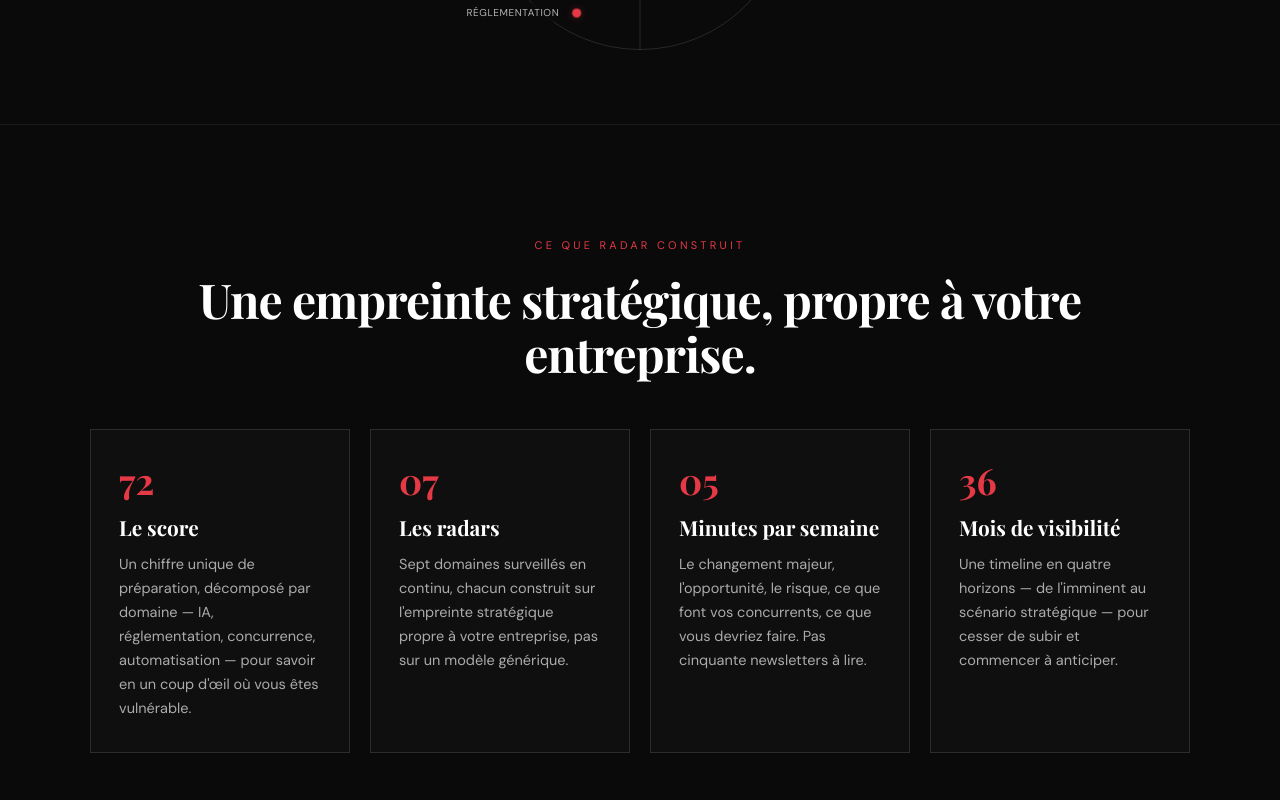
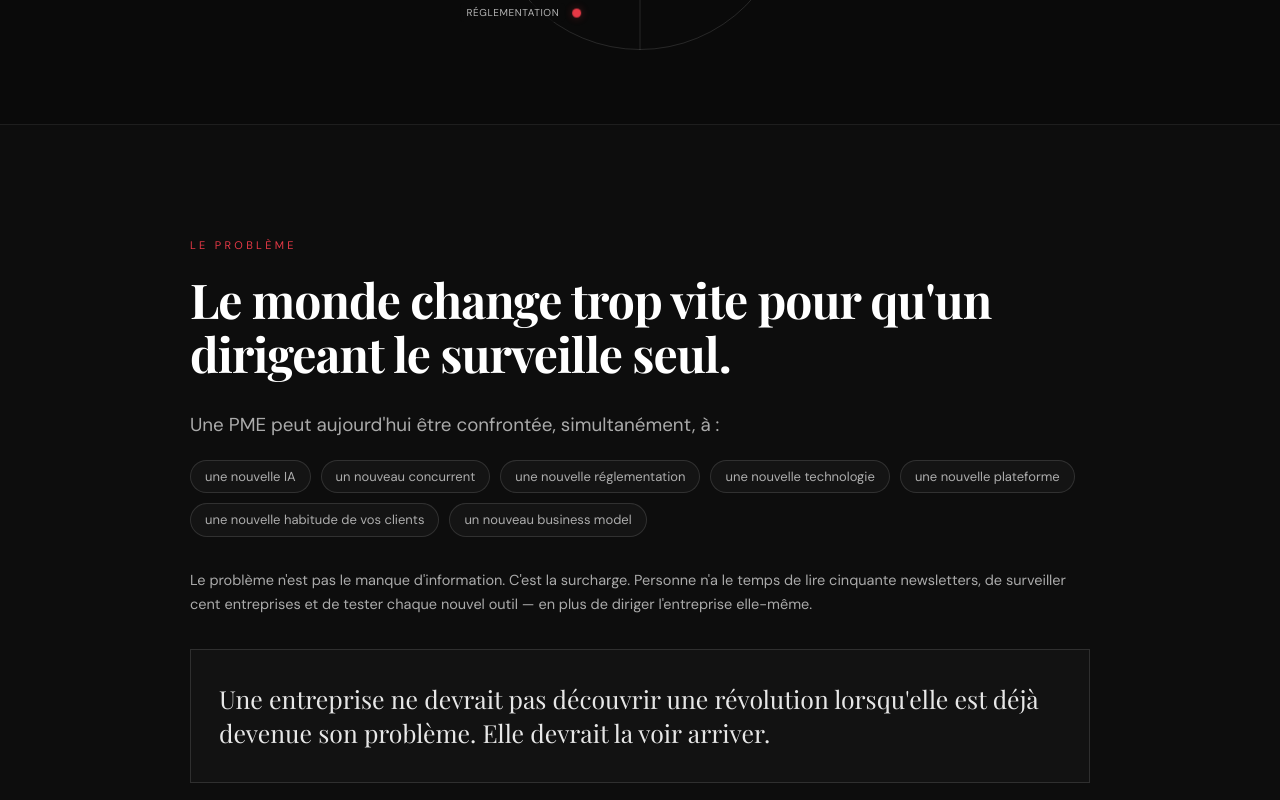
Before and after one commit to hamzaaoudin-commits/RADAR, a Next.js app: page / in a window 1280 px wide. Shown: the part 1020-1820 px from the top of the page. Built offline with nearby package versions, Linux system fonts and the light colour scheme; a web font is replaced by a local one.

Commit message:
Add files via upload

```diff
--- a/app/page.tsx
+++ b/app/page.tsx
@@ -1,9 +1,12 @@
 import { NavBar } from "@/components/navbar"
 import { HeroSection } from "@/components/hero-section"
+import { ProblemSection } from "@/components/problem-section"
 import { ContentsSection } from "@/components/contents-section"
 import { SevenRadars } from "@/components/seven-radars"
 import { PipelineGrid } from "@/components/pipeline-grid"
+import { AlertBriefSection } from "@/components/alert-brief-section"
 import { SectionDivider } from "@/components/section-divider"
+import { PricingPreview } from "@/components/pricing-preview"
 import { PricingCallout } from "@/components/pricing-callout"
 import { BridgeSection } from "@/components/bridge-section"
 import { FaqSection } from "@/components/faq-section"
@@ -15,10 +18,13 @@ export default function Home() {
     <main className="min-h-screen overflow-hidden bg-ink font-sans text-white">
       <NavBar />
       <HeroSection />
+      <ProblemSection />
       <ContentsSection />
       <SevenRadars />
       <PipelineGrid />
+      <AlertBriefSection />
       <SectionDivider word="DÉTECTEZ." caption="Ce que RADAR fait, avant tout le reste" />
+      <PricingPreview />
       <PricingCallout />
       <BridgeSection />
       <FaqSection faqs={FAQ_HOME} />
--- a/components/alert-brief-section.tsx
+++ b/components/alert-brief-section.tsx
@@ -1,38 +1,36 @@
-import { GlassCard } from "./glass-card"
 import { ScoreGauge } from "./score-gauge"
 
 export function AlertBriefSection() {
   return (
-    <section id="score" className="section overflow-hidden bg-ink">
-      <div className="shell">
-        <div className="mb-5 font-sans text-[11px] font-semibold tracking-[0.14em] text-brand">
-          CE QUE VOUS RECEVEZ
+    <section id="score" className="section">
+      <div className="shell-lg">
+        <div className="mb-12 text-center">
+          <div className="kicker mb-5">Ce que vous recevez</div>
+          <h2 className="h-section">Un score, une alerte quand ça compte, cinq minutes par semaine.</h2>
         </div>
-        <h2 className="mb-12 max-w-[700px] font-serif text-[clamp(1.8rem,3.6vw,3.1rem)] font-bold leading-[1.14] tracking-[-0.02em] text-white">
-          Un score, une alerte quand ça compte, cinq minutes par semaine.
-        </h2>
 
         <div className="grid gap-6 lg:grid-cols-[1fr_1.15fr]">
           <ScoreGauge />
 
           <div className="flex flex-col gap-6">
-            <GlassCard className="border-l-2 border-l-[#ff1a1a] p-6">
+            <div className="card border-l-2 border-l-[#ff1a1a] px-6 py-6">
               <div className="mb-2 font-sans text-[11px] font-semibold uppercase tracking-[0.14em] text-[#ff1a1a]">
                 🔴 RADAR ALERT
               </div>
               <h3 className="mb-1 font-serif text-base font-bold text-white">
                 OpenAI — nouvelle capacité d&apos;agent autonome
               </h3>
-              <p className="mb-3 font-sans text-[13px] text-chalk-55">Impact potentiel : <span className="text-[#ff1a1a]">élevé</span> · Horizon : 6–18 mois</p>
-              <p className="m-0 font-sans text-[13.5px] leading-relaxed text-chalk-65">
-                Cette technologie pourrait automatiser une partie de votre processus. Action recommandée : tester sur un flux pilote.
+              <p className="mb-3 font-sans text-[13px] text-chalk-55">
+                Impact potentiel : <span className="text-[#ff1a1a]">élevé</span> · Horizon : 6–18 mois
               </p>
-            </GlassCard>
+              <p className="m-0 body-sm">
+                Cette technologie pourrait automatiser une partie de votre processus.
+                Action recommandée : tester sur un flux pilote.
+              </p>
+            </div>
 
-            <GlassCard className="p-6">
-              <div className="mb-4 font-sans text-[11px] font-semibold uppercase tracking-[0.18em] text-brand">
-                YOUR WEEK IN 5 MINUTES
-              </div>
+            <div className="card px-6 py-6">
+              <div className="mb-4 kicker">Your week in 5 minutes</div>
               <ul className="m-0 flex list-none flex-col gap-3 p-0">
                 {[
                   ["01", "Le changement majeur"],
@@ -47,7 +45,7 @@ export function AlertBriefSection() {
                   </li>
                 ))}
               </ul>
-            </GlassCard>
+            </div>
           </div>
         </div>
       </div>
--- /dev/null
+++ b/components/pricing-preview.tsx
@@ -0,0 +1,24 @@
+import Link from "next/link"
+import { PricingTable } from "./pricing-table"
+
+export function PricingPreview() {
+  return (
+    <section className="section bg-ink-soft">
+      <div className="shell">
+        <div className="mb-12 text-center">
+          <div className="kicker mb-5">L&apos;investissement</div>
+          <h2 className="h-section mb-6">Commencez gratuitement. Montez en puissance quand ça compte.</h2>
+          <p className="lede mx-auto max-w-[600px]">
+            Trois formules pour les entreprises qui veulent voir venir plutôt que subir.
+          </p>
+        </div>
+        <PricingTable compact />
+        <div className="mt-10 text-center">
+          <Link href="/pricing" className="btn-quiet">
+            Voir toutes les formules, y compris FREE et ENTERPRISE →
+          </Link>
+        </div>
+      </div>
+    </section>
+  )
+}
--- a/components/problem-section.tsx
+++ b/components/problem-section.tsx
@@ -1,5 +1,3 @@
-import { GlassCard } from "./glass-card"
-
 const SIGNALS = [
   "une nouvelle IA",
   "un nouveau concurrent",
@@ -12,16 +10,13 @@ const SIGNALS = [
 
 export function ProblemSection() {
   return (
-    <section className="section overflow-hidden bg-ink-soft">
-      <div className="shell">
-        <div className="mx-auto max-w-[760px]">
-          <div className="mb-5 font-sans text-[11px] font-semibold tracking-[0.14em] text-brand">
-            LE PROBLÈME
-          </div>
-          <h2 className="mb-7 font-serif text-[clamp(1.8rem,3.6vw,3.1rem)] font-bold leading-[1.14] tracking-[-0.02em] text-white">
+    <section className="section bg-ink-soft">
+      <div className="shell-md">
+        <div className="mb-5 kicker">Le problème</div>
+        <h2 className="h-section mb-7">
           Le monde change trop vite pour qu&apos;un dirigeant le surveille seul.
         </h2>
-          <p className="mb-5 font-sans text-[16.5px] leading-[1.75] text-white/60">
+        <p className="lede mb-5">
           Une PME peut aujourd&apos;hui être confrontée, simultanément, à :
         </p>
 
@@ -36,15 +31,18 @@ export function ProblemSection() {
           ))}
         </div>
 
-          <p className="mb-8 font-sans text-[16.5px] leading-[1.75] text-white/60">
-            Le problème n&apos;est pas le manque d&apos;information. C&apos;est la surcharge. Personne n&apos;a le temps de lire cinquante newsletters, de surveiller cent entreprises, de suivre les publications réglementaires et de tester chaque nouvel outil — en plus de diriger l&apos;entreprise elle-même.
+        <p className="mb-8 body-sm">
+          Le problème n&apos;est pas le manque d&apos;information. C&apos;est la surcharge.
+          Personne n&apos;a le temps de lire cinquante newsletters, de surveiller cent
+          entreprises et de tester chaque nouvel outil — en plus de diriger
+          l&apos;entreprise elle-même.
         </p>
 
-          <GlassCard className="p-7">
+        <div className="card px-7 py-8">
           <p className="m-0 font-serif text-[clamp(1.15rem,2.2vw,1.55rem)] leading-snug text-white/90">
-              Une entreprise ne devrait pas découvrir une révolution lorsqu&apos;elle est déjà devenue son problème. Elle devrait la voir arriver.
+            Une entreprise ne devrait pas découvrir une révolution lorsqu&apos;elle est
+            déjà devenue son problème. Elle devrait la voir arriver.
           </p>
-          </GlassCard>
         </div>
       </div>
     </section>
```
Also changed, not shown: 1 other file (tests, documents, lock files or other folders). Lines whose indentation alone changed are shown as unchanged.
